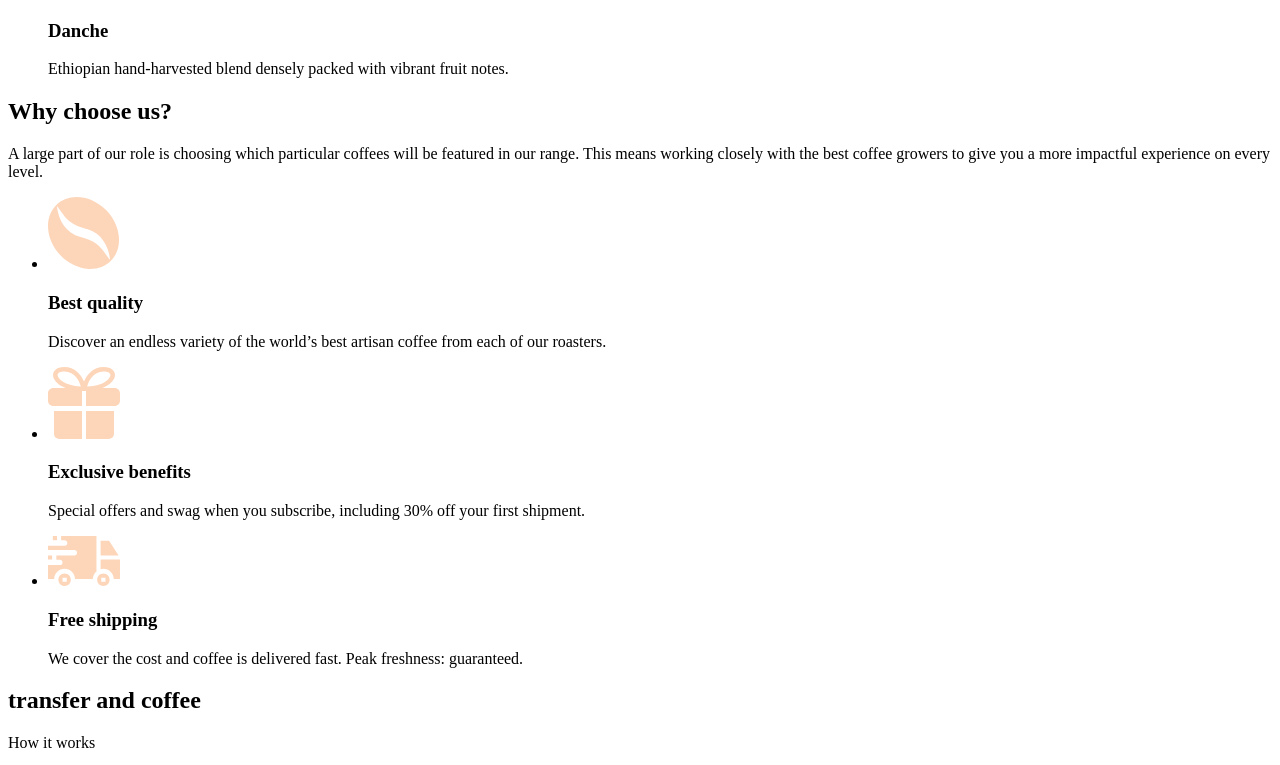
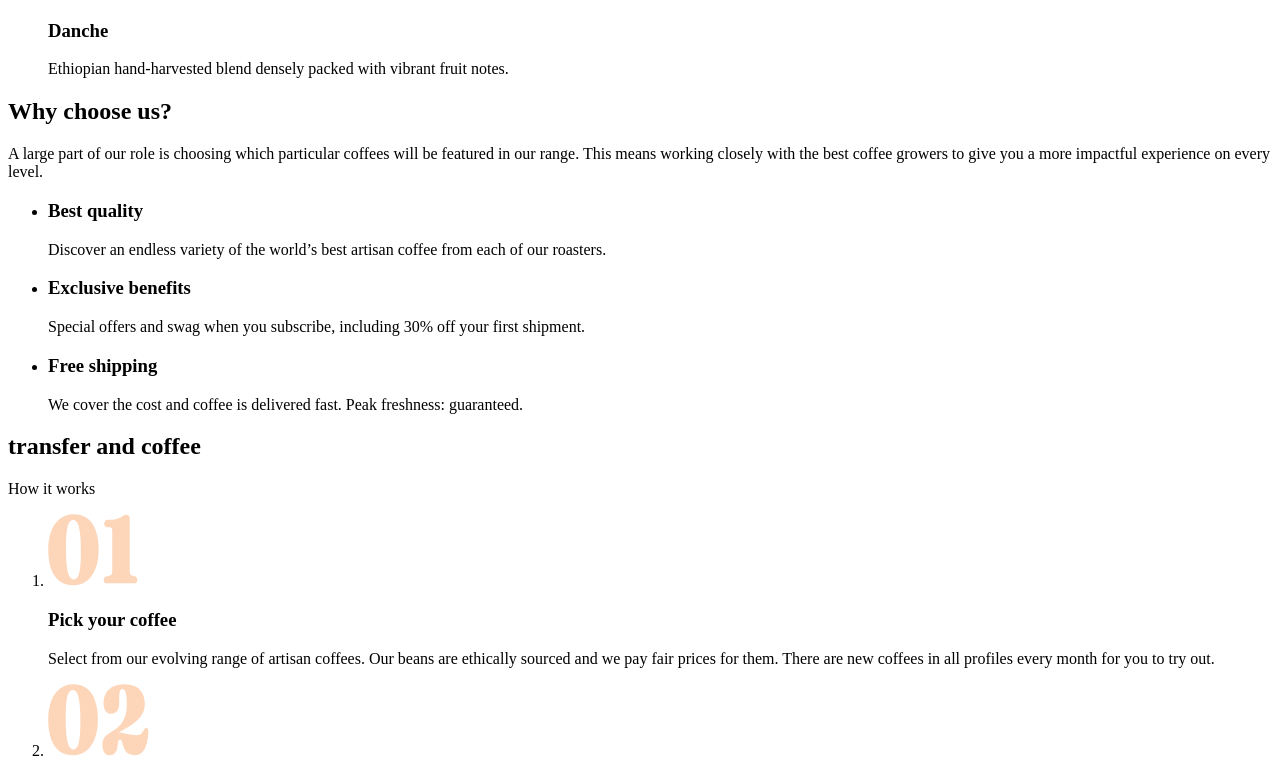
Before and after one commit to Rasul-Nigmatov/html, a plain HTML site: page index.html in a window 1280 px wide. Shown: the part 1345-2110 px from the top of the page. Drawn offline with Linux system fonts and the light colour scheme.

Commit message:
class stillarini ozgartirish

```diff
--- a/index.html
+++ b/index.html
@@ -70,35 +70,26 @@
             </div>
         </section>
 
-
         <section class="choose">
-            <div class="container choose-content">
-                <h2 class="choose-title">Why choose us?</h2>
-                <p class="choose-discrip">A large part of our role is choosing which particular coffees will be featured
+            <div class="container">
+                <h2 class="choose__title">Why choose us?</h2>
+                <p class="choose__discription">A large part of our role is choosing which particular coffees will be featured
                     in our range. This means working closely with the best coffee growers to give
                     you a more impactful experience on every level.</p>
-                <div class="container choose-container">
-                    <ul class="choose-list">
-                        <li class="choose-item">
-                            <img class="choose-img" src="/img/coffee.svg" alt="coffee-logo" width="71" height="72">
-                            <h3 class="best-title">Best quality</h3>
-                            <p class="best-discrip">Discover an endless variety of the world’s best artisan coffee from
-                                each of our roasters.</p>
-                        </li>
-                        <li class="choose-item">
-                            <img class="choose-img" src="/img/exslusive.svg" alt="exclusive" width="72" height="72">
-                            <h3 class="best-title">Exclusive benefits</h3>
-                            <p class="best-discrip">Special offers and swag when you subscribe, including 30% off your
-                                first shipment.</p>
-                        </li>
-                        <li class="choose-item">
-                            <img class="choose-img" src="/img/shippng.svg" alt="free shipping" width="72" height="50">
-                            <h3 class="best-title">Free shipping</h3>
-                            <p class="best-discrip">We cover the cost and coffee is delivered fast. Peak freshness:
-                                guaranteed.</p>
-                        </li>
-                    </ul>
-                </div>
+                <ul class="choose__list">
+                    <li class="choose__item choose__item--quality">
+                        <h3 class="choose__item-title">Best quality</h3>
+                        <p class="choose__item-discription">Discover an endless variety of the world’s best artisan coffee from each of our roasters.</p>
+                    </li>
+                    <li class="choose__item choose__item--benefits">
+                        <h3 class="choose__item-title">Exclusive benefits</h3>
+                        <p class="choose__item-discription">Special offers and swag when you subscribe, including 30% off your first shipment.</p>
+                    </li>
+                    <li class="choose__item choose__item--shopping">
+                        <h3 class="choose__item-title">Free shipping</h3>
+                        <p class="choose__item-discription">We cover the cost and coffee is delivered fast. Peak freshness: guaranteed.</p>
+                    </li>
+                </ul>
             </div>
         </section>
 
```
